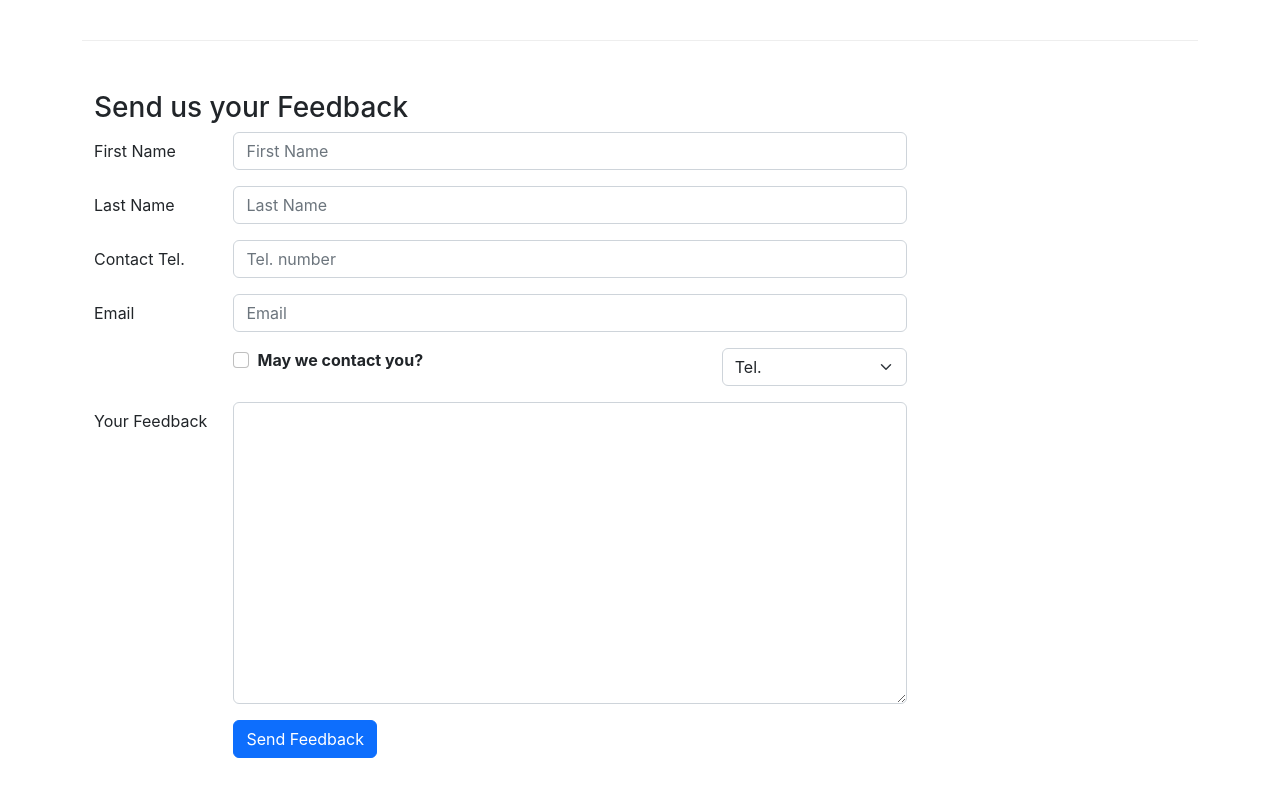
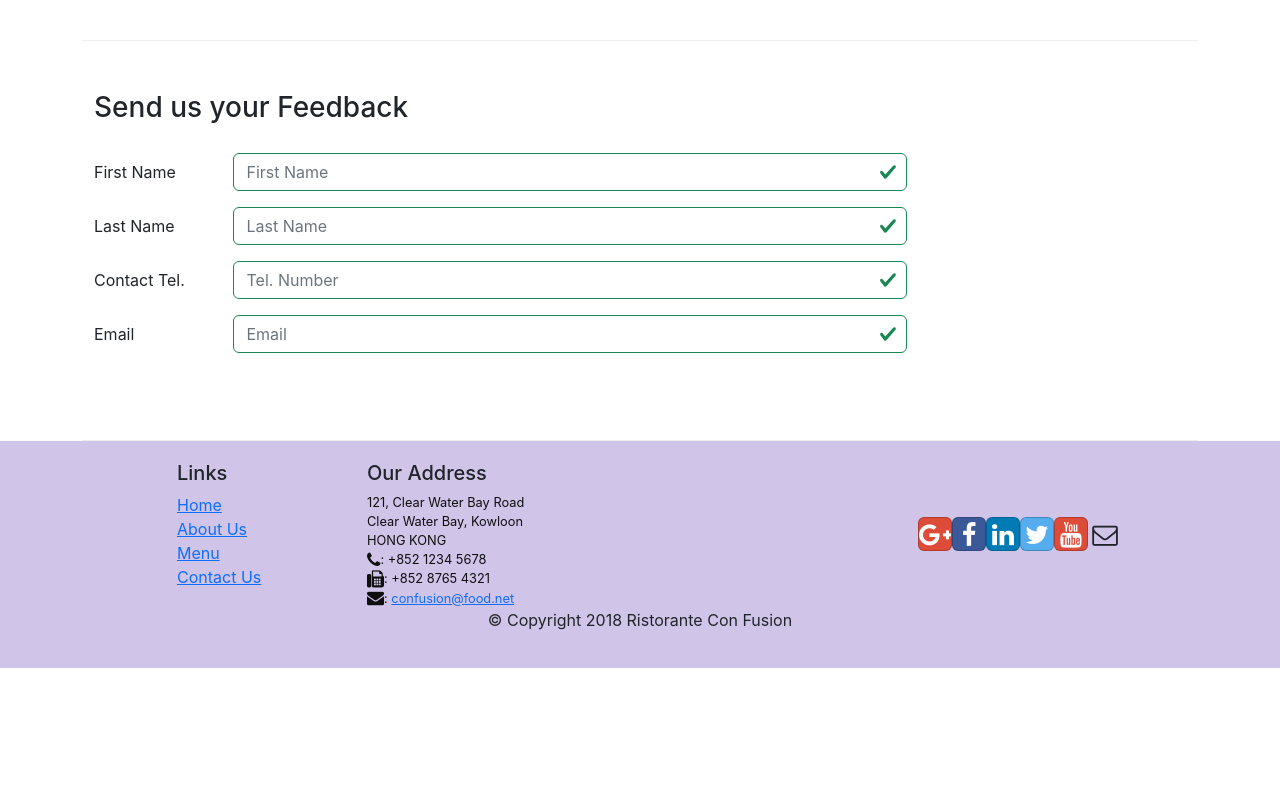
Before and after one commit to lamlnp/React-confusion, a React (Create React App) app: page /contactus in a window 1280 px wide. Shown: the part 700-1500 px from the top of the page. After the commit the page ends 1368 px from the top, so only its background shows below. Built offline with nearby package versions, Linux system fonts and the light colour scheme.

Commit message:
Exercise 33

```diff
--- a/src/components/ContactComponent.js
+++ b/src/components/ContactComponent.js
@@ -1,8 +1,5 @@
 import React, { Component } from 'react';
-import {
-    Breadcrumb, BreadcrumbItem,
-    Button, Form, FormGroup, Label, Input, Col
-} from 'reactstrap';
+import { Breadcrumb, BreadcrumbItem, Button, Form, FormGroup, Label, Input, Col, Row, FormFeedback } from 'reactstrap';
 import { Link } from 'react-router-dom';
 
 class Contact extends Component {
@@ -16,12 +13,18 @@
             email: '',
             agree: false,
             contactType: 'Tel.',
-            message: ''
+            message: '',
+            touched: {
+                firstname: false,
+                lastname: false,
+                telnum: false,
+                email: false
+            }
         };
 
+        this.handleSubmit = this.handleSubmit.bind(this);
         this.handleInputChange = this.handleInputChange.bind(this);
-        this.handleSubmit = this.handleSubmit.bind(this);
-
+        this.handleBlur = this.handleBlur.bind(this);
     }
 
     handleInputChange(event) {
@@ -40,7 +43,42 @@
         event.preventDefault();
     }
 
+    handleBlur = (field) => (evt) => {
+        this.setState({
+            touched: { ...this.state.touched, [field]: true }
+        });
+    }
+
+    validate(firstname, lastname, telnum, email) {
+        const errors = {
+            firstname: '',
+            lastname: '',
+            telnum: '',
+            email: ''
+        };
+
+        if (this.state.touched.firstname && firstname.length < 3)
+            errors.firstname = 'First Name should be >= 3 characters';
+        else if (this.state.touched.firstname && firstname.length > 10)
+            errors.firstname = 'First Name should be <= 10 characters';
+
+        if (this.state.touched.lastname && lastname.length < 3)
+            errors.lastname = 'Last Name should be >= 3 characters';
+        else if (this.state.touched.lastname && lastname.length > 10)
+            errors.lastname = 'Last Name should be <= 10 characters';
+
+        const reg = /^\d+$/;
+        if (this.state.touched.telnum && !reg.test(telnum))
+            errors.telnum = 'Tel. Number should contain only numbers';
+
+        if (this.state.touched.email && email.split('').filter(x => x === '@').length !== 1)
+            errors.email = 'Email should contain a @';
+
+        return errors;
+    }
+
     render() {
+        const errors = this.validate(this.state.firstname, this.state.lastname, this.state.telnum, this.state.email);
         return (
             <div className="container">
                 <div className="row">
@@ -92,7 +130,11 @@
                                     <Input type="text" id="firstname" name="firstname"
                                         placeholder="First Name"
                                         value={this.state.firstname}
+                                        valid={errors.firstname === ''}
+                                        invalid={errors.firstname !== ''}
+                                        onBlur={this.handleBlur('firstname')}
                                         onChange={this.handleInputChange} />
+                                    <FormFeedback>{errors.firstname}</FormFeedback>
                                 </Col>
                             </FormGroup>
                             <FormGroup row>
@@ -101,16 +143,24 @@
                                     <Input type="text" id="lastname" name="lastname"
                                         placeholder="Last Name"
                                         value={this.state.lastname}
+                                        valid={errors.lastname === ''}
+                                        invalid={errors.lastname !== ''}
+                                        onBlur={this.handleBlur('lastname')}
                                         onChange={this.handleInputChange} />
+                                    <FormFeedback>{errors.lastname}</FormFeedback>
                                 </Col>
                             </FormGroup>
                             <FormGroup row>
                                 <Label htmlFor="telnum" md={2}>Contact Tel.</Label>
                                 <Col md={10}>
                                     <Input type="tel" id="telnum" name="telnum"
-                                        placeholder="Tel. number"
+                                        placeholder="Tel. Number"
                                         value={this.state.telnum}
+                                        valid={errors.telnum === ''}
+                                        invalid={errors.telnum !== ''}
+                                        onBlur={this.handleBlur('telnum')}
                                         onChange={this.handleInputChange} />
+                                    <FormFeedback>{errors.telnum}</FormFeedback>
                                 </Col>
                             </FormGroup>
                             <FormGroup row>
@@ -119,44 +169,11 @@
                                     <Input type="email" id="email" name="email"
                                         placeholder="Email"
                                         value={this.state.email}
+                                        valid={errors.email === ''}
+                                        invalid={errors.email !== ''}
+                                        onBlur={this.handleBlur('email')}
                                         onChange={this.handleInputChange} />
-                                </Col>
-                            </FormGroup>
-                            <FormGroup row>
-                                <Col md={{ size: 6, offset: 2 }}>
-                                    <FormGroup check>
-                                        <Label check>
-                                            <Input type="checkbox"
-                                                name="agree"
-                                                checked={this.state.agree}
-                                                onChange={this.handleInputChange} /> {' '}
-                                            <strong>May we contact you?</strong>
-                                        </Label>
-                                    </FormGroup>
-                                </Col>
-                                <Col md={{ size: 3, offset: 1 }}>
-                                    <Input type="select" name="contactType"
-                                        value={this.state.contactType}
-                                        onChange={this.handleInputChange}>
-                                        <option>Tel.</option>
-                                        <option>Email</option>
-                                    </Input>
-                                </Col>
-                            </FormGroup>
-                            <FormGroup row>
-                                <Label htmlFor="message" md={2}>Your Feedback</Label>
-                                <Col md={10}>
-                                    <Input type="textarea" id="message" name="message"
-                                        rows="12"
-                                        value={this.state.message}
-                                        onChange={this.handleInputChange}></Input>
-                                </Col>
-                            </FormGroup>
-                            <FormGroup row>
-                                <Col md={{ size: 10, offset: 2 }}>
-                                    <Button type="submit" color="primary">
-                                        Send Feedback
-                                    </Button>
+                                    <FormFeedback>{errors.email}</FormFeedback>
                                 </Col>
                             </FormGroup>
                         </Form>
```
